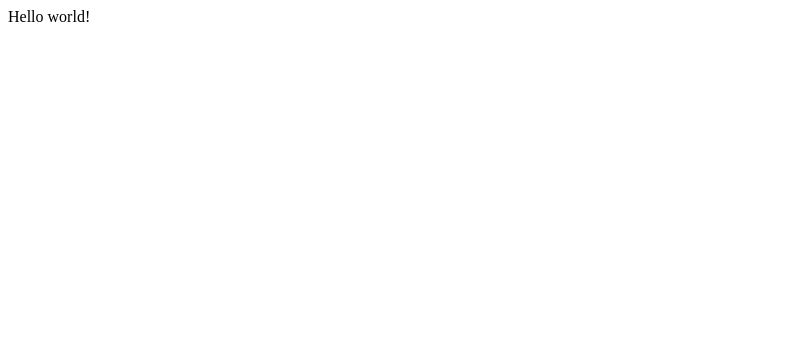
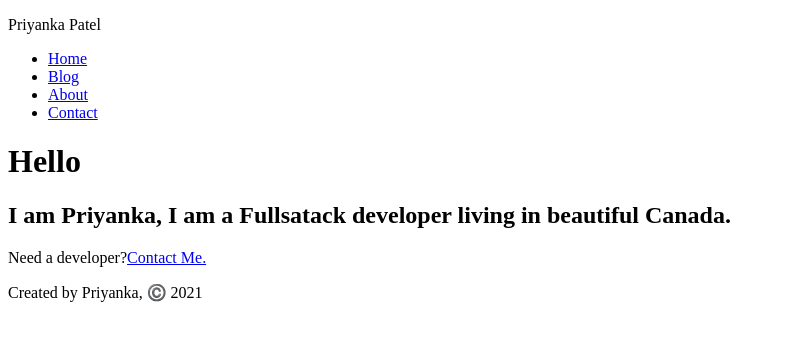
Before and after one commit to Priyanka-ReactJS/Portfolio-gatsby, a Gatsby site: page / in a window 1280 px wide. Shown: the whole page, without its empty margins (0-785 px from the left). Built offline with nearby package versions, Linux system fonts and the light colour scheme; Gatsby itself is replaced by a stand-in of ours.

Commit message:
commit page

```diff
--- /dev/null
+++ b/src/components/footer.js
@@ -0,0 +1,11 @@
+import React from "react"
+
+
+const Footer = () => {
+  return (
+    <footer>
+        <p>Created by Priyanka, ©️ 2021 </p>
+    </footer>
+  )
+}
+export default Footer
--- /dev/null
+++ b/src/components/header.js
@@ -0,0 +1,29 @@
+import React from "react"
+import { Link } from 'gatsby'
+
+
+const Header = () => {
+  return (
+    <header>
+        <p>Priyanka Patel</p>
+        <nav>
+            <ul>
+                <li>
+                    <Link to="/">Home</Link>
+                </li>
+                <li>
+                    <Link to="/blog">Blog</Link>
+                </li>
+                <li>
+                    <Link to="/about">About</Link>
+                </li>
+                <li>
+                    <Link to="/contact">Contact</Link>
+                </li>
+
+            </ul>
+        </nav>
+    </header>
+  )
+}
+export default Header
--- /dev/null
+++ b/src/components/layout.js
@@ -0,0 +1,14 @@
+import React from "react"
+import Footer from "../components/footer"
+import Header from "../components/header"
+
+const Layout = (props) => {
+  return (
+    <div>
+        <Header/>
+        {props.children}
+        <Footer/>
+    </div>
+  )
+}
+export default Layout
--- a/src/pages/index.js
+++ b/src/pages/index.js
@@ -1,5 +1,14 @@
 import React from "react"
+import { Link } from 'gatsby'
+import Layout from "../components/layout"
 
-export default function Home() {
-  return <div>Hello world!</div>
+const IndexPage = () => {
+  return (
+    <Layout>
+      <h1>Hello</h1>
+      <h2>I am Priyanka, I am a Fullsatack developer living in beautiful Canada.</h2>
+      <p>Need a developer?<Link to="/contact">Contact Me.</Link></p>
+    </Layout>
+  )
 }
+export default IndexPage
```
Also changed, not shown: src/pages/about.js (added, +16 -0 lines), src/pages/blog.js (added, +13 -0 lines), src/pages/contact.js (added, +14 -0 lines), src/styles/index.css (added).
